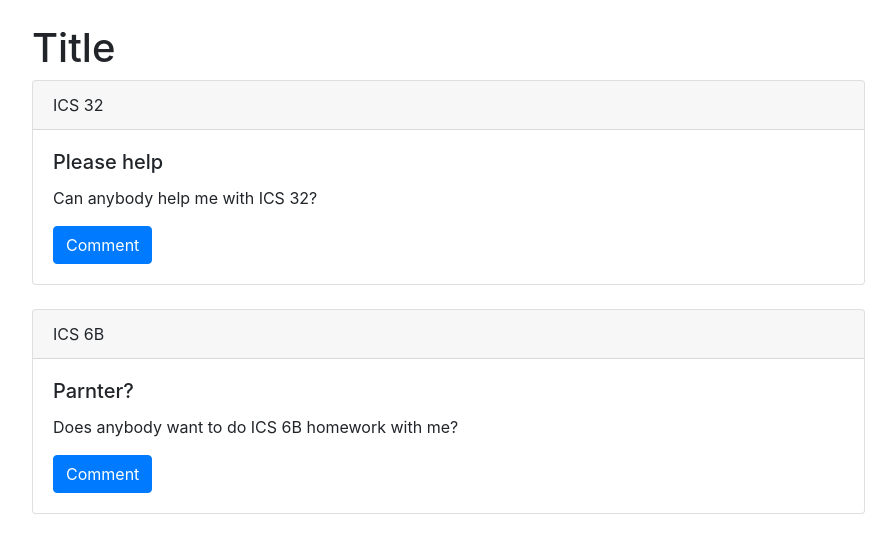
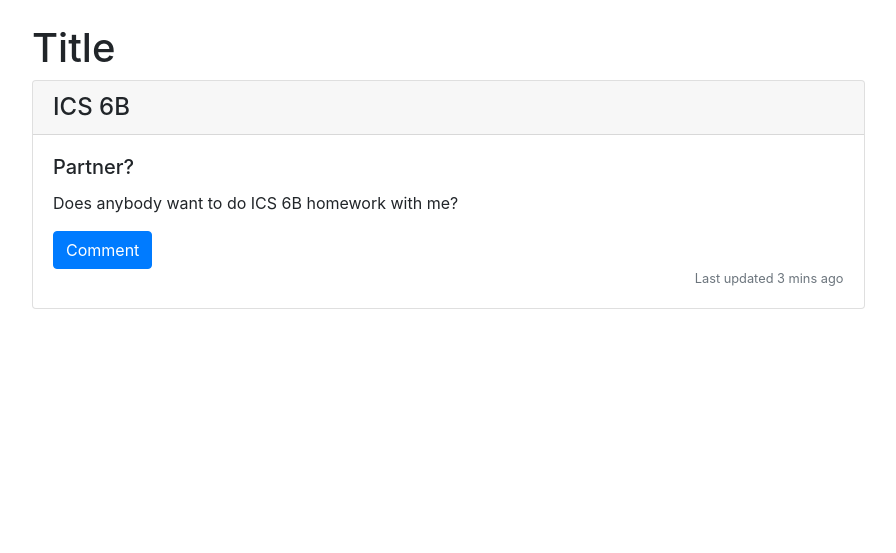
Before and after one commit to icssc-projects/Study-Buddy, a Flask app: page /home in a window 1280 px wide. Shown: the part 56-609 px from the top of the page, without its empty margins (53-949 px from the left). Run offline with Flask 2, Linux system fonts and the light colour scheme; some libraries are stand-ins or nearby versions.

Commit message:
Card Template for a Post

```diff
--- a/templates/home.html
+++ b/templates/home.html
@@ -5,23 +5,18 @@
   	<div class = "container">
       <h1>Title</h1>
       <div class="card w-75">
-        <div class="card-header">
-          ICS 32
+        <h4 class="card-header">
+          ICS 6B
+        </h4>
+				<div class="card-body">
+	        <h5 class="card-title">Partner?</h5>
+	        <p class="card-text">Does anybody want to do ICS 6B homework with me?</p>
+	        <a href="#" class="btn btn-primary">Comment</a>
+	        <p>
+	        <small class="text-muted" style="float:right">Last updated 3 mins ago</small>
+	        </p>
         </div>
-        <div class="card-body">
-          <h5 class="card-title">Please help</h5>
-          <p class="card-text">Can anybody help me with ICS 32?</p>
-          <a href="#" class="btn btn-primary">Comment</a>
-        </div>
-      </div>
-      <br>
-      <div class="card w-75">
-        <div class="card-header">
-          ICS 6B
-        </div>
-        <div class="card-body">
-          <h5 class="card-title">Parnter?</h5>
-          <p class="card-text">Does anybody want to do ICS 6B homework with me?</p>
-          <a href="#" class="btn btn-primary">Comment</a>
-        </div>
+			</div>
+		</div>
+		</br>
 {% endblock %}
```
